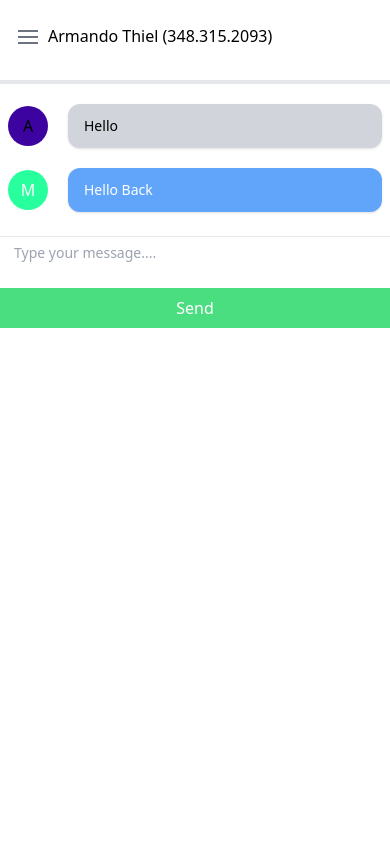
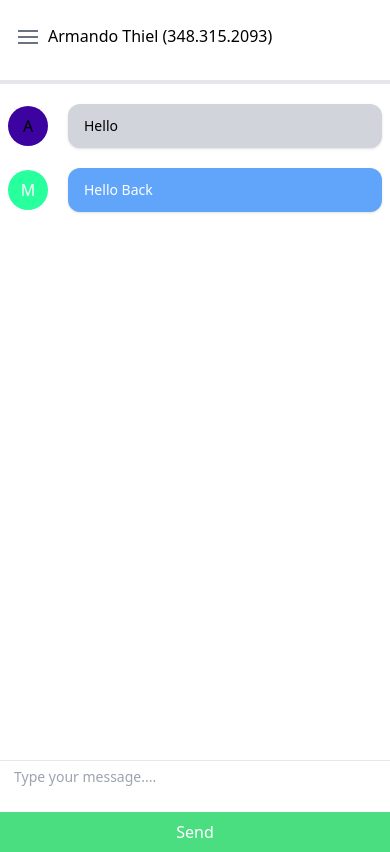
Before and after one commit to TNortnern/journeyage-test, a Vue app: page / in a window 390 px wide. Built offline with nearby package versions, Linux system fonts and the light colour scheme.

Commit message:
Real deal final commit

```diff
--- a/src/App.vue
+++ b/src/App.vue
@@ -1,5 +1,5 @@
 <template>
-  <div class="max-w-7xl mx-auto md:pt-8 min-h-screen md:px-4">
+  <div class="max-w-7xl mx-auto md:pt-8 min-h-screen md:px-4 min-h-screen">
     <user-device
       id="mobile-user"
       class="md:hidden"
--- a/src/components/Conversation.vue
+++ b/src/components/Conversation.vue
@@ -1,7 +1,7 @@
 <template>
   <div
     ref="topDiv"
-    class="h-full overflow-y-auto"
+    class="h-screen md:h-full overflow-y-auto"
   >
     <div
       v-if="conversation.messages.length"
@@ -11,7 +11,7 @@
         name="message-fade"
         mode="out-in"
         tag="div"
-        class="messages pt-24 md:(pt-15 pb-24) pb-1 mb-12"
+        class="messages pt-24 md:(pt-15) pb-24 mb-12"
       >
         <message
           v-for="item in conversation.messages"
@@ -27,7 +27,7 @@
       </transition-group>
     </div>
     <form
-      class="w-full md:(absolute) sticky bottom-0 -mt-12"
+      class="w-full md:(absolute) absolute bottom-0 -mt-12"
       @submit.prevent="submit"
     >
       <input
--- a/src/components/UserDevice.vue
+++ b/src/components/UserDevice.vue
@@ -1,6 +1,6 @@
 <template>
   <div
-    class="pt-2 pb-0 w-screen md:(h-150 mx-5 border border-4 rounded-md)  relative overflow-hidden"
+    class="pt-2 pb-0 w-screen  flex flex-col md:(h-150 mx-5 border border-4 rounded-md) relative overflow-hidden"
   >
     <device-drawer
       :drawer-open="drawerOpen"
```
Also changed, not shown: 1 other file (tests, documents, lock files or other folders).
